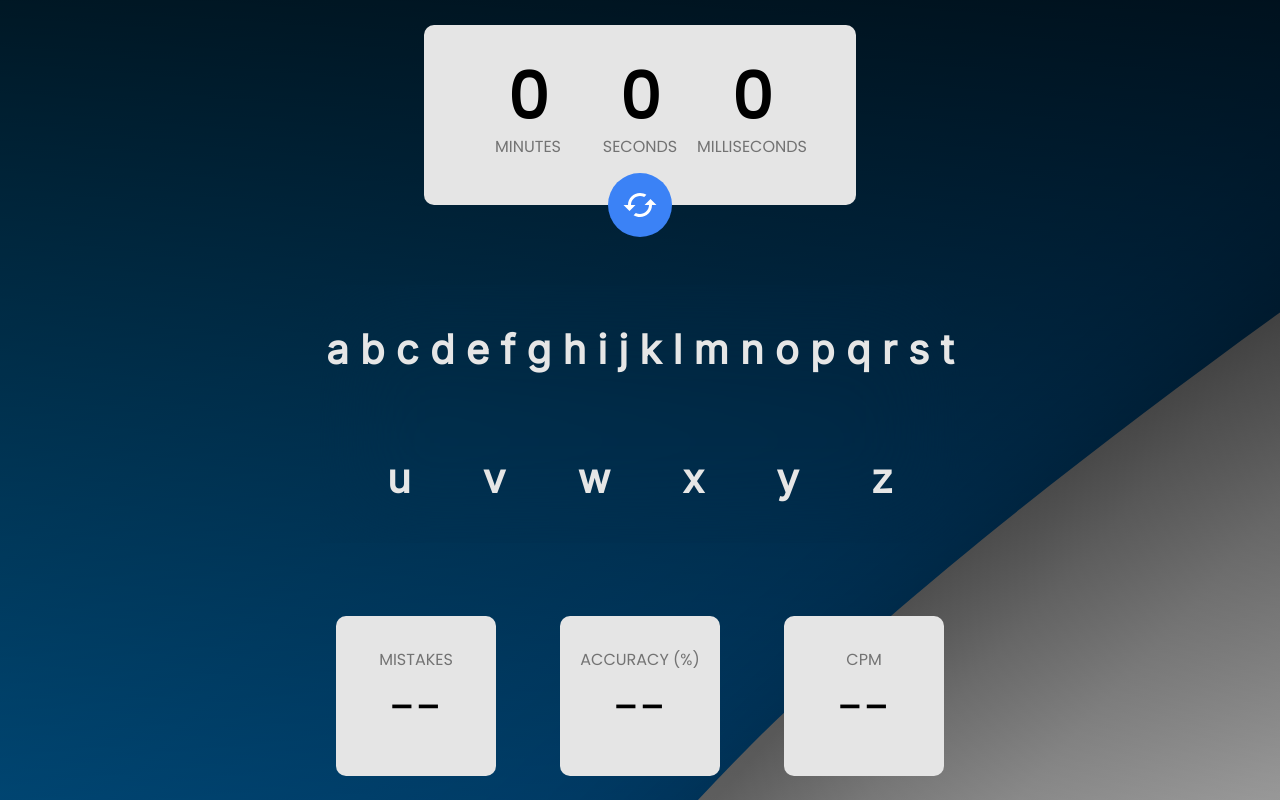
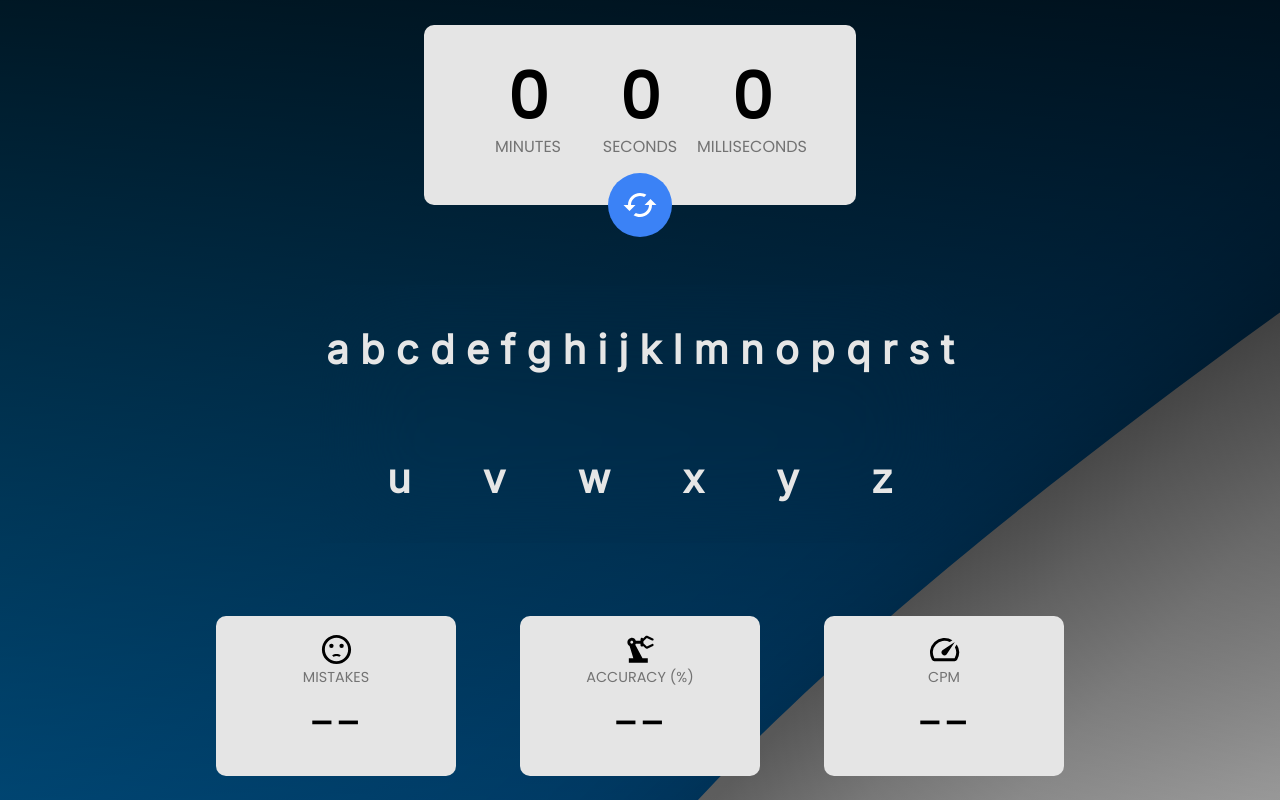
Before and after one commit to bartlomiejszwarc/typing-speed, a React (Vite) app: page / in a window 1280 px wide. Built offline with nearby package versions, Linux system fonts and the light colour scheme.

Commit message:
Reseting state when key is clicked after game is finished, added icons in statistics cards

```diff
--- a/src/components/LettersBox/LettersBox.css
+++ b/src/components/LettersBox/LettersBox.css
@@ -4,18 +4,17 @@
   height: auto;
   display: flex;
   justify-content: space-evenly;
-  /* background-color: #e5e5e5; */
   background-color: transparent;
   border-radius: 0px;
   min-width: 0;
   flex-wrap: wrap;
   margin-top: 5rem;
   backdrop-filter: blur(50px);
+  cursor: default;
 }
 
 .letter-default {
   font-family: 'Inter', sans-serif;
-
   color: #e6e6e6;
   font-size: 2.5rem;
   padding-right: 5px;
@@ -25,7 +24,6 @@
 
 .letter-correct {
   font-family: 'Inter', sans-serif;
-
   color: #009f20;
   font-size: 2.5rem;
   padding-right: 5px;
@@ -35,7 +33,6 @@
 
 .letter-mistake {
   font-family: 'Inter', sans-serif;
-
   color: #9f0000;
   font-size: 2.5rem;
   padding-right: 5px;
--- a/src/components/LettersInput/LettersInput.tsx
+++ b/src/components/LettersInput/LettersInput.tsx
@@ -14,7 +14,8 @@ function LetterInput() {
   }, [input]);
 
   const handleInputOnChange = (e: ChangeEvent<HTMLTextAreaElement>) => {
-    dispatch({ type: 'SET_CURRENT_LETTER', payload: e.target.value[e.target.value.length - 1] });
+    if (isGameEnded) dispatch({ type: 'RESET' });
+    dispatch({ type: 'SET_CURRENT_LETTER', payload: e.target.value[e.target.value.length - 1].toLowerCase() });
   };
   return (
     <div style={{ opacity: 0 }}>
--- a/src/components/Statistics/Statistics.css
+++ b/src/components/Statistics/Statistics.css
@@ -3,7 +3,7 @@
 }
 
 .statistics-card {
-  width: 10rem;
+  width: 15rem;
   height: 10rem;
   border-radius: 10px;
   background-color: #e5e5e5;
@@ -19,7 +19,13 @@
 }
 
 .statistics-title {
-  font-size: 1rem;
+  font-size: 0.9rem;
   text-transform: uppercase;
   color: #737373;
+  font-weight: 100;
 }
+
+.icon {
+  width: 30%;
+  aspect-ratio: 1/1;
+}
--- a/src/components/Statistics/StatisticsCard.tsx
+++ b/src/components/Statistics/StatisticsCard.tsx
@@ -1,11 +1,15 @@
 import './Statistics.css';
+import { SvgIconProps } from '@mui/material';
+import { ReactElement } from 'react';
 interface StatisticsProps {
   title: string | null;
   value: number | null;
+  icon: ReactElement<SvgIconProps> | null;
 }
-function StatisticsCard({ title, value }: StatisticsProps) {
+function StatisticsCard({ title, value, icon }: StatisticsProps) {
   return (
     <div className='statistics-card'>
+      {icon}
       <span className='statistics-title'>{title}</span>
       {value && <span className='statistics-value'>{Math.round(value * 100) / 100}</span>}
       {!value && <span className='statistics-value'>--</span>}
--- a/src/components/Statistics/StatisticsContainer.tsx
+++ b/src/components/Statistics/StatisticsContainer.tsx
@@ -2,12 +2,16 @@ import StatisticsCard from './StatisticsCard';
 import './Statistics.css';
 import { useInputContext } from '../../hooks/useInputContext';
 import { useState, useEffect } from 'react';
+import SentimentDissatisfiedIcon from '@mui/icons-material/SentimentDissatisfied';
+import SpeedIcon from '@mui/icons-material/Speed';
+import PrecisionManufacturingIcon from '@mui/icons-material/PrecisionManufacturing';
 
 function StatisticsContainer() {
   const { mistakes, input, seconds } = useInputContext();
   const [accuracy, setAccuracy] = useState<number>(0);
   const [charsPerMinute, setCharsPerMinute] = useState<number>(0);
 
+  const iconSize: any = 'large';
   useEffect(() => {
     setAccuracy(input.length / (input.length + mistakes));
   }, [input, mistakes]);
@@ -21,9 +25,17 @@ function StatisticsContainer() {
 
   return (
     <div className='statistics-container'>
-      <StatisticsCard title='Mistakes' value={mistakes || null} />
-      <StatisticsCard title='Accuracy (%)' value={accuracy * 100 || null} />
-      <StatisticsCard title='CPM' value={Math.round(charsPerMinute) || null} />
+      <StatisticsCard
+        title='Mistakes'
+        value={mistakes || null}
+        icon={<SentimentDissatisfiedIcon fontSize={iconSize} />}
+      />
+      <StatisticsCard
+        title='Accuracy (%)'
+        value={accuracy * 100 || null}
+        icon={<PrecisionManufacturingIcon fontSize={iconSize} />}
+      />
+      <StatisticsCard title='CPM' value={Math.round(charsPerMinute) || null} icon={<SpeedIcon fontSize={iconSize} />} />
     </div>
   );
 }
--- a/src/components/Stopwatch/Stopwatch.css
+++ b/src/components/Stopwatch/Stopwatch.css
@@ -44,6 +44,11 @@
   outline: none;
   transform: translate(50%, 50%);
   cursor: pointer;
+  transition: transform 300ms ease-in-out;
+}
+
+.restart-button:hover {
+  transform: translate(50%, 50%) rotate(-180deg);
 }
 
 .timer-wrapper {
--- a/src/context/InputContext.jsx
+++ b/src/context/InputContext.jsx
@@ -10,11 +10,10 @@ export const inputReducer = (state, action) => {
       return { ...state, input: state.input + action.payload };
     case 'INCREASE_MISTAKES':
       return { ...state, mistakes: state.mistakes + 1 };
-
     case 'SET_SECONDS':
       return { ...state, seconds: action.payload };
     case 'START_GAME':
-      return { ...state, isGameStarted: true, isGameEnded: false };
+      return { ...state, isGameStarted: true, isGameEnded: false, currentLetter: null, mistakes: 0, seconds: 0 };
     case 'END_GAME':
       return { ...state, isGameStarted: false, isGameEnded: true };
     case 'RESET':
```
